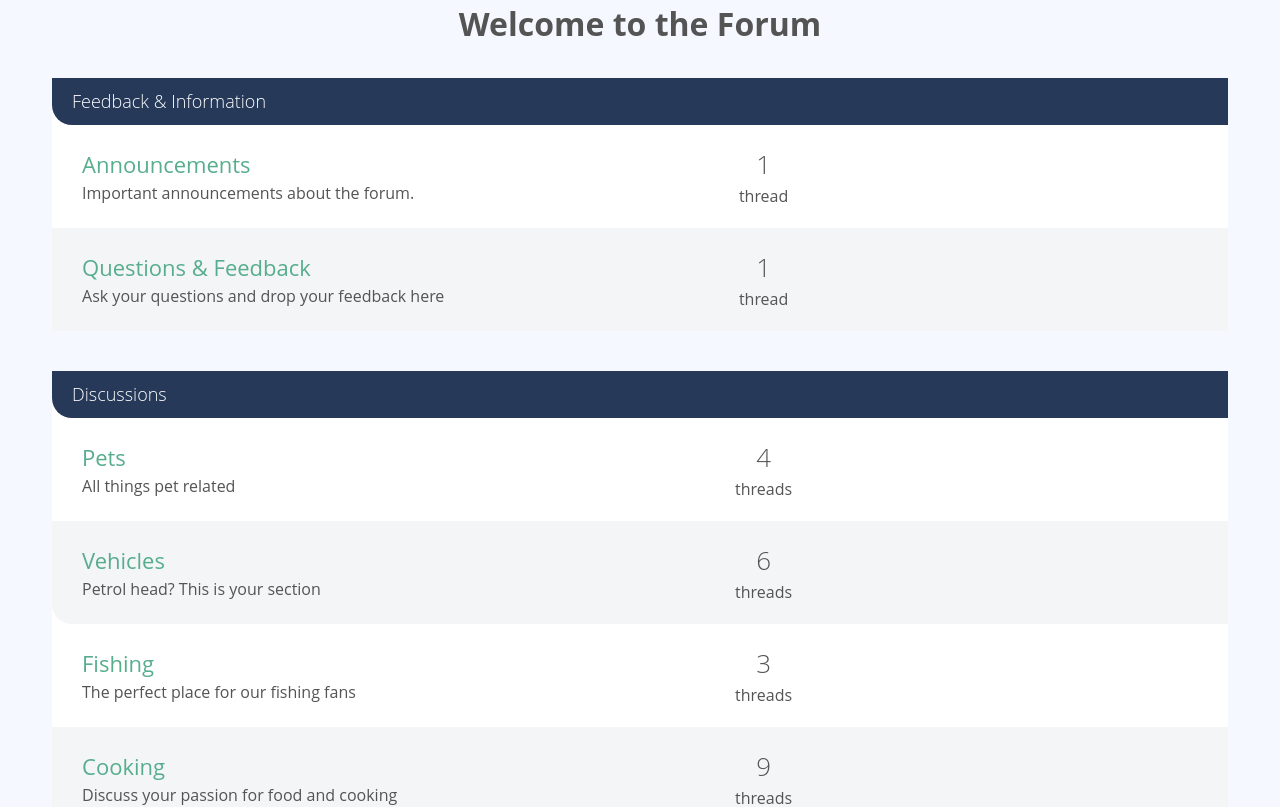
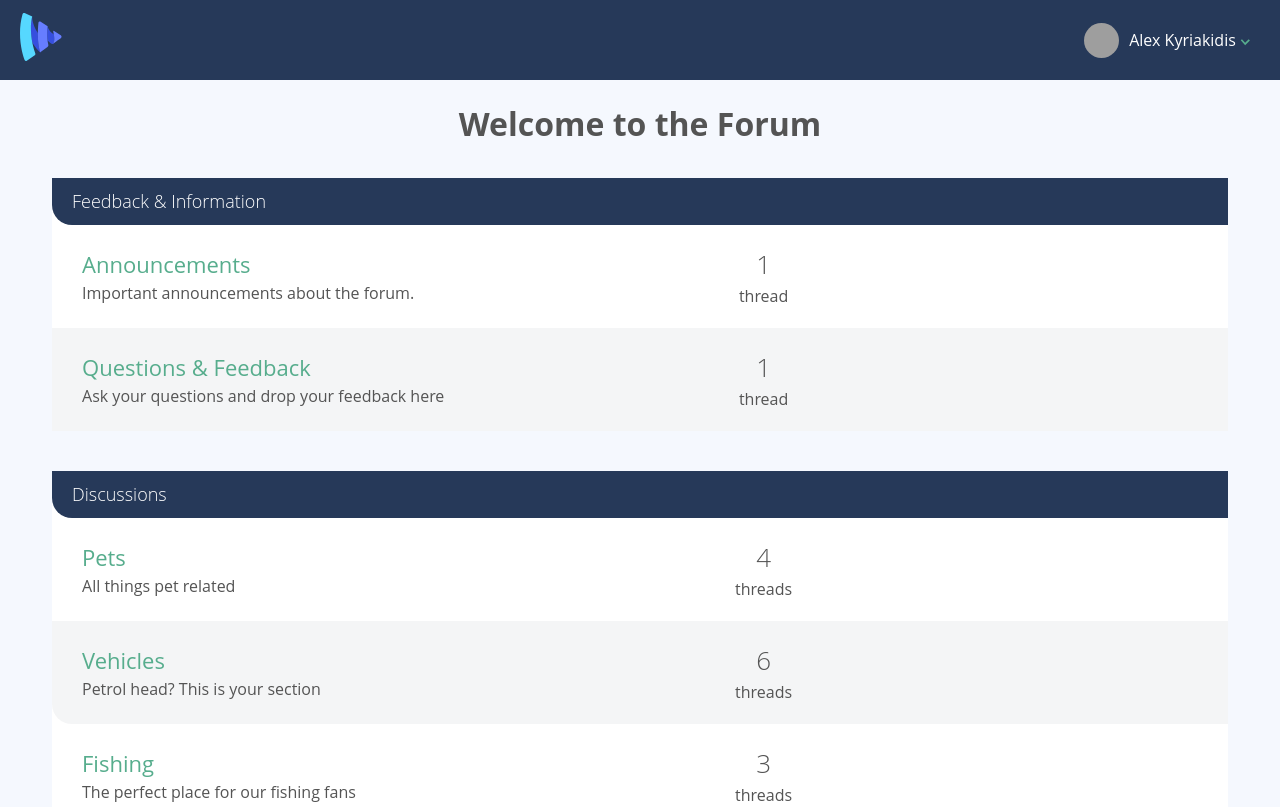
Before and after one commit to mohjak/vue3-forum, a Vue app: page / in a window 1280 px wide. Shown: the top 807 px of the page. Built offline with nearby package versions, Linux system fonts and the light colour scheme; grey boxes are pictures that could not be loaded.

Commit message:
Added navigation bar

```diff
--- a/src/App.vue
+++ b/src/App.vue
@@ -1,13 +1,15 @@
 <template>
+  <the-navbar />
   <div class="container">
     <router-view />
   </div>
 </template>
 
 <script>
+import TheNavbar from '@/components/TheNavbar'
 export default {
   name: 'App',
-  components: {},
+  components: { TheNavbar },
 }
 </script>
 
--- /dev/null
+++ b/src/components/TheNavbar.vue
@@ -0,0 +1,67 @@
+<template>
+  <header class="header" id="header">
+    <router-link :to="{ name: 'Home' }" class="logo">
+      <img src="../assets/svg/vueschool-logo.svg" />
+    </router-link>
+
+    <div class="btn-hamburger">
+      <!-- use .btn-humburger-active to open the menu -->
+      <div class="top bar"></div>
+      <div class="middle bar"></div>
+      <div class="bottom bar"></div>
+    </div>
+
+    <!-- use .navbar-open to open nav -->
+    <nav class="navbar">
+      <ul>
+        <li class="navbar-user">
+          <a href="#">
+            <img class="avatar-small" src="https://pbs.twimg.com/profile_images/1188775562657091594/5mgkg44t_400x400.jpg" alt="" />
+            <span>
+              Alex Kyriakidis
+              <img class="icon-profile" src="../assets/svg/arrow-profile.svg" alt="" />
+            </span>
+          </a>
+
+          <!-- dropdown menu -->
+          <!-- add class "active-drop" to show the dropdown -->
+          <div id="user-dropdown">
+            <div class="triangle-drop"></div>
+            <ul class="dropdown-menu">
+              <li class="dropdown-menu-item"><a href="profile.html">View profile</a></li>
+              <li class="dropdown-menu-item"><a href="#">Log out</a></li>
+            </ul>
+          </div>
+        </li>
+      </ul>
+
+      <!-- <ul>
+            <li class="navbar-item">
+                <a href="index.html">Home</a>
+            </li>
+            <li class="navbar-item">
+                <a href="category.html">Category</a>
+            </li>
+            <li class="navbar-item">
+                <a href="forum.html">Forum</a>
+            </li>
+            <li class="navbar-item">
+                <a href="thread.html">Thread</a>
+            </li> -->
+      <!-- Show these option only on mobile-->
+      <!-- <li class="navbar-item mobile-only">
+                <a href="profile.html">My Profile</a>
+            </li>
+            <li class="navbar-item mobile-only">
+                <a href="#">Logout</a>
+            </li>
+        </ul> -->
+    </nav>
+  </header>
+</template>
+
+<script>
+export default {}
+</script>
+
+<style></style>
--- a/src/pages/Home.vue
+++ b/src/pages/Home.vue
@@ -1,5 +1,5 @@
 <template>
-  <h1>Welcome to the Forum</h1>
+  <h1 class="push-top">Welcome to the Forum</h1>
   <CategoryList :categories="categories" />
 </template>
 
```
Also changed, not shown: src/assets/svg/arrow-profile.svg (added), src/assets/svg/vueschool-logo.svg (added).
